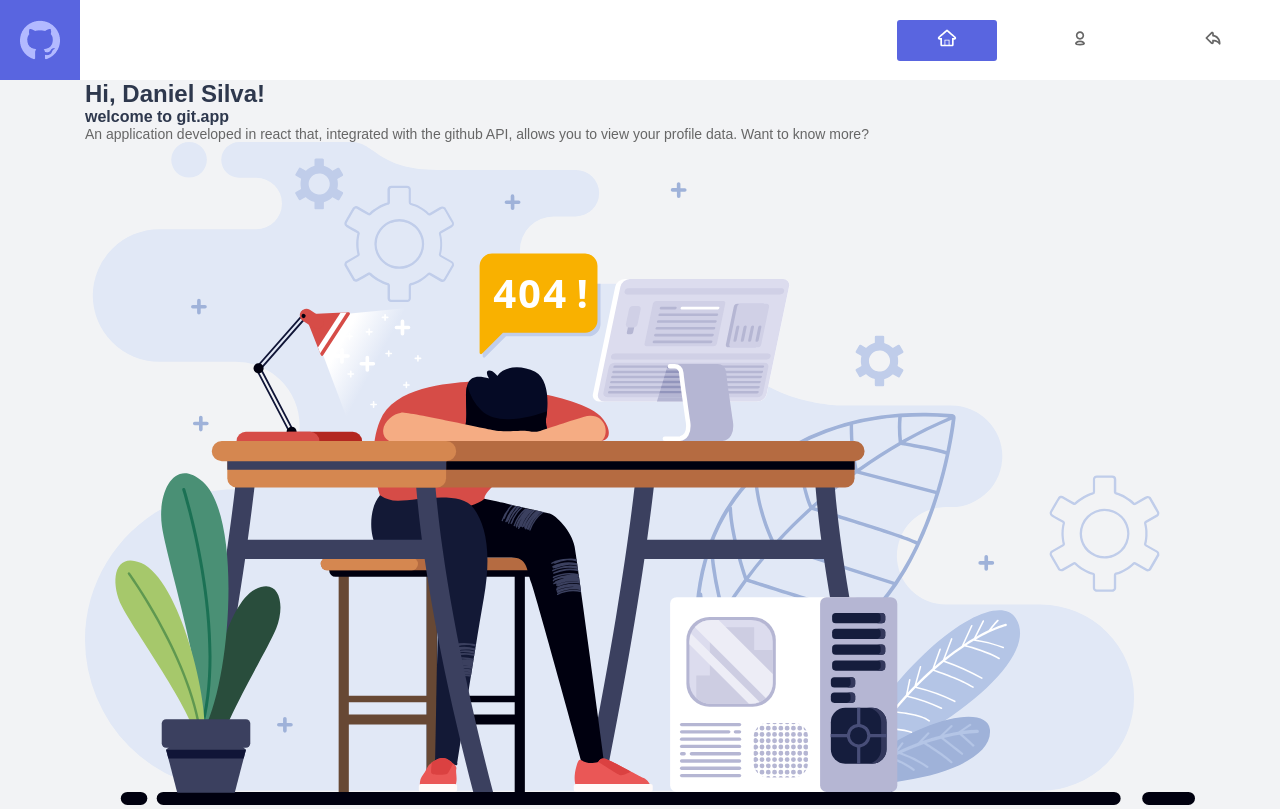
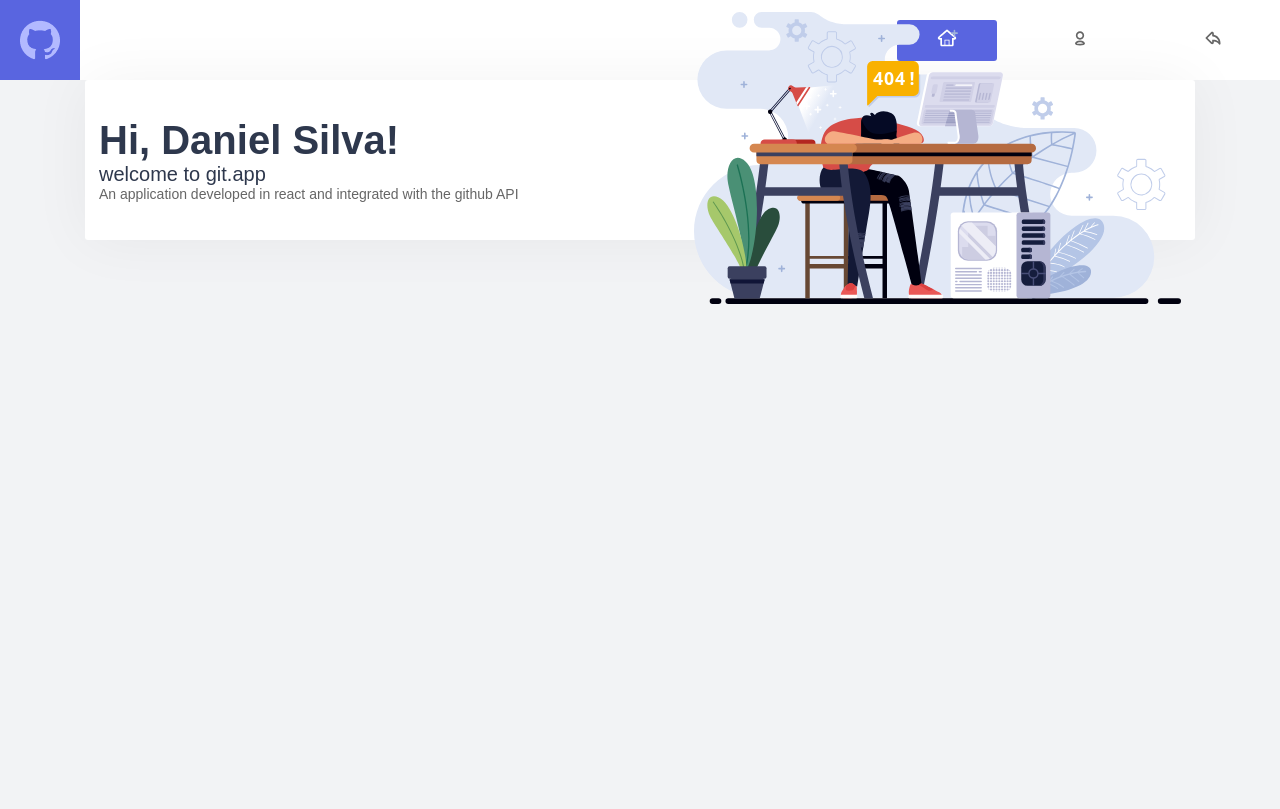
Before and after one commit to dfsilvadev/react-firebase, a React (Create React App) app: page / in a window 1280 px wide. Built offline with nearby package versions, Linux system fonts and the light colour scheme.

Commit message:
feat: implementando component header da página home

```diff
--- a/src/components/HeaderHome/index.jsx
+++ b/src/components/HeaderHome/index.jsx
@@ -1,20 +1,20 @@
 import headerDevImg from "../../assets/dev.svg";
+import { Header } from "./styles";
 
 const HeaderHome = () => {
   return (
-    <header>
+    <Header>
       <div className="title">
         <h1>Hi, Daniel Silva!</h1>
         <h4>welcome to git.app</h4>
         <p>
-          An application developed in react that, integrated with the github
-          API, allows you to view your profile data. Want to know more?
+          An application developed in react and integrated with the github API
         </p>
       </div>
       <div className="wrap-image">
         <img src={headerDevImg} alt="Developer" />
       </div>
-    </header>
+    </Header>
   );
 };
 
--- a/src/components/HeaderHome/styles.js
+++ b/src/components/HeaderHome/styles.js
@@ -0,0 +1,43 @@
+import styled from "styled-components";
+
+export const Header = styled.header`
+  width: 100%;
+  height: 10rem;
+  background: var(--white);
+  padding: 0.875rem;
+  border-radius: 3px;
+  box-shadow: 0 0 60px rgba(0, 0, 0, 0.05);
+  display: flex;
+  align-items: center;
+  justify-content: space-between;
+
+  .title,
+  .wrap-image {
+    width: 45%;
+  }
+
+  .title {
+    h1 {
+      font-size: 2.5rem;
+    }
+    h4 {
+      font-size: 1.25rem;
+      font-weight: 400;
+    }
+    p {
+      line-height: 1rem;
+    }
+  }
+
+  @media (max-width: 767px) {
+    display: grid;
+    grid-template-rows: repeat(2, 1fr);
+    gap: 1.5rem;
+    height: auto;
+    .title,
+    .wrap-image {
+      width: 60%;
+      margin: 0 auto;
+    }
+  }
+`;
```
